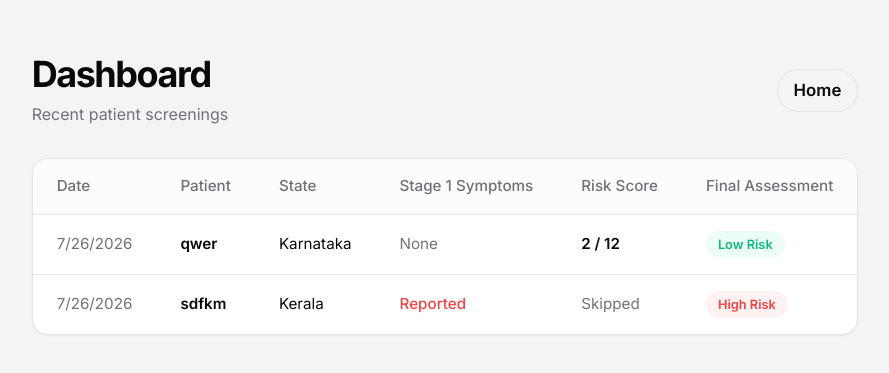
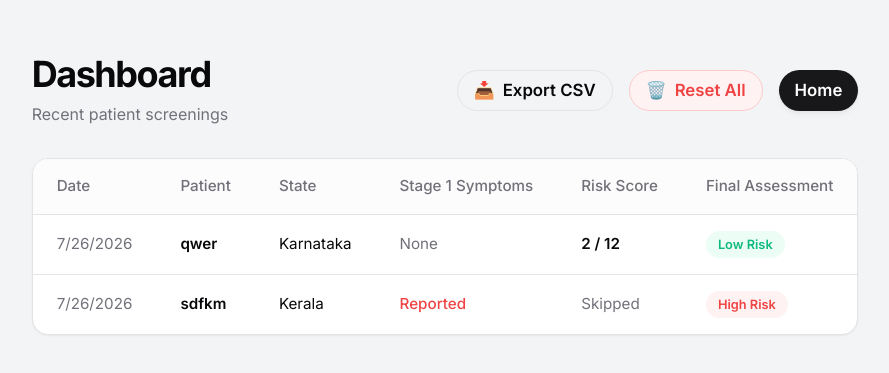
Before and after one commit to sleepbx/oral, a Next.js app: page /admin in a window 1280 px wide. Shown: the part 205-578 px from the top of the page, without its empty margins (195-1084 px from the left). Built offline with nearby package versions, Linux system fonts and the light colour scheme.

Commit message:
Admin updates: Export CSV and Reset data

```diff
--- a/src/app/admin/page.js
+++ b/src/app/admin/page.js
@@ -7,7 +7,8 @@ export default function AdminDashboard() {
   const [submissions, setSubmissions] = useState([]);
   const [loading, setLoading] = useState(true);
 
-  useEffect(() => {
+  const fetchSubmissions = () => {
+    setLoading(true);
     fetch('/api/submissions')
       .then(res => res.json())
       .then(data => {
@@ -18,7 +19,50 @@ export default function AdminDashboard() {
         console.error(err);
         setLoading(false);
       });
+  };
+
+  useEffect(() => {
+    fetchSubmissions();
   }, []);
+
+  const handleReset = async () => {
+    if (confirm('Are you sure you want to delete all patient records? This cannot be undone.')) {
+      setLoading(true);
+      await fetch('/api/submissions/reset', { method: 'DELETE' });
+      fetchSubmissions();
+    }
+  };
+
+  const handleDownload = () => {
+    if (submissions.length === 0) return alert('No data to download.');
+
+    // Create CSV header
+    const headers = ['Date', 'Patient Name', 'State', 'Has Symptoms', 'Risk Score', 'Final Assessment'];
+
+    // Map rows
+    const rows = submissions.map(sub => [
+      new Date(sub.date).toLocaleDateString(),
+      `"${sub.name}"`, // Quote to handle commas in names
+      `"${sub.state}"`,
+      sub.hasSymptoms ? 'Yes' : 'No',
+      sub.hasSymptoms ? 'Skipped (Symptoms)' : sub.score,
+      sub.result
+    ]);
+
+    // Combine
+    const csvContent = [headers.join(','), ...rows.map(r => r.join(','))].join('\n');
+
+    // Download
+    const blob = new Blob([csvContent], { type: 'text/csv;charset=utf-8;' });
+    const link = document.createElement('a');
+    const url = URL.createObjectURL(blob);
+    link.setAttribute('href', url);
+    link.setAttribute('download', `patient_records_${new Date().toISOString().split('T')[0]}.csv`);
+    link.style.visibility = 'hidden';
+    document.body.appendChild(link);
+    link.click();
+    document.body.removeChild(link);
+  };
 
   const getBadgeClass = (riskLevel) => {
     if (riskLevel === 'High Risk') return 'badge badge-high';
@@ -28,14 +72,25 @@ export default function AdminDashboard() {
 
   return (
     <main className="admin-container">
-      <div style={{ display: 'flex', justifyContent: 'space-between', alignItems: 'center', marginBottom: '2rem' }}>
+      <div style={{ display: 'flex', justifyContent: 'space-between', alignItems: 'center', marginBottom: '2rem', flexWrap: 'wrap', gap: '1rem' }}>
         <div>
           <h1>Dashboard</h1>
           <p>Recent patient screenings</p>
         </div>
-        <Link href="/" className="btn btn-outline" style={{ minHeight: '40px', padding: '0.5rem 1rem', width: 'auto' }}>
-          Home
-        </Link>
+
+        <div style={{ display: 'flex', gap: '1rem' }}>
+          <button onClick={handleDownload} className="btn btn-outline" style={{ minHeight: '40px', padding: '0.5rem 1rem', width: 'auto', display: 'flex', gap: '0.5rem' }}>
+            <span>📥</span> Export CSV
+          </button>
+
+          <button onClick={handleReset} className="btn" style={{ minHeight: '40px', padding: '0.5rem 1rem', width: 'auto', background: 'var(--danger-bg)', color: 'var(--danger)', border: '1px solid #fecaca', display: 'flex', gap: '0.5rem' }}>
+            <span>🗑️</span> Reset All
+          </button>
+
+          <Link href="/" className="btn btn-primary" style={{ minHeight: '40px', padding: '0.5rem 1rem', width: 'auto' }}>
+            Home
+          </Link>
+        </div>
       </div>
 
       <div className="table-wrapper">
--- /dev/null
+++ b/src/app/api/submissions/reset/route.js
@@ -0,0 +1,11 @@
+import { NextResponse } from 'next/server';
+import { clearSubmissions } from '@/app/lib/db';
+
+export async function DELETE() {
+  try {
+    clearSubmissions();
+    return NextResponse.json({ success: true });
+  } catch (error) {
+    return NextResponse.json({ error: 'Failed to reset submissions' }, { status: 500 });
+  }
+}
--- a/src/app/lib/db.js
+++ b/src/app/lib/db.js
@@ -20,3 +20,7 @@ export function addSubmission(submission) {
   });
   fs.writeFileSync(dataFilePath, JSON.stringify(submissions, null, 2));
 }
+
+export function clearSubmissions() {
+  fs.writeFileSync(dataFilePath, JSON.stringify([]));
+}
```
